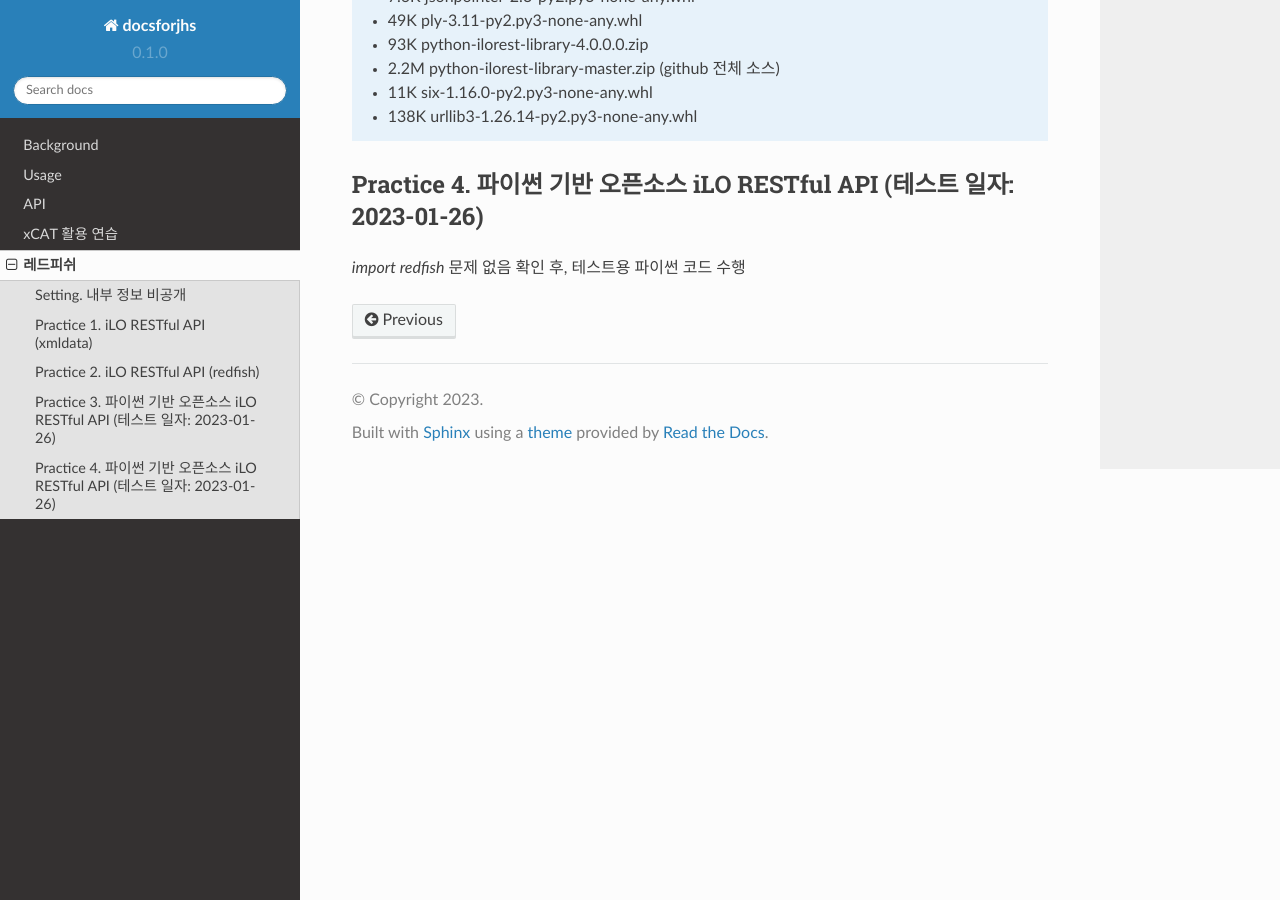
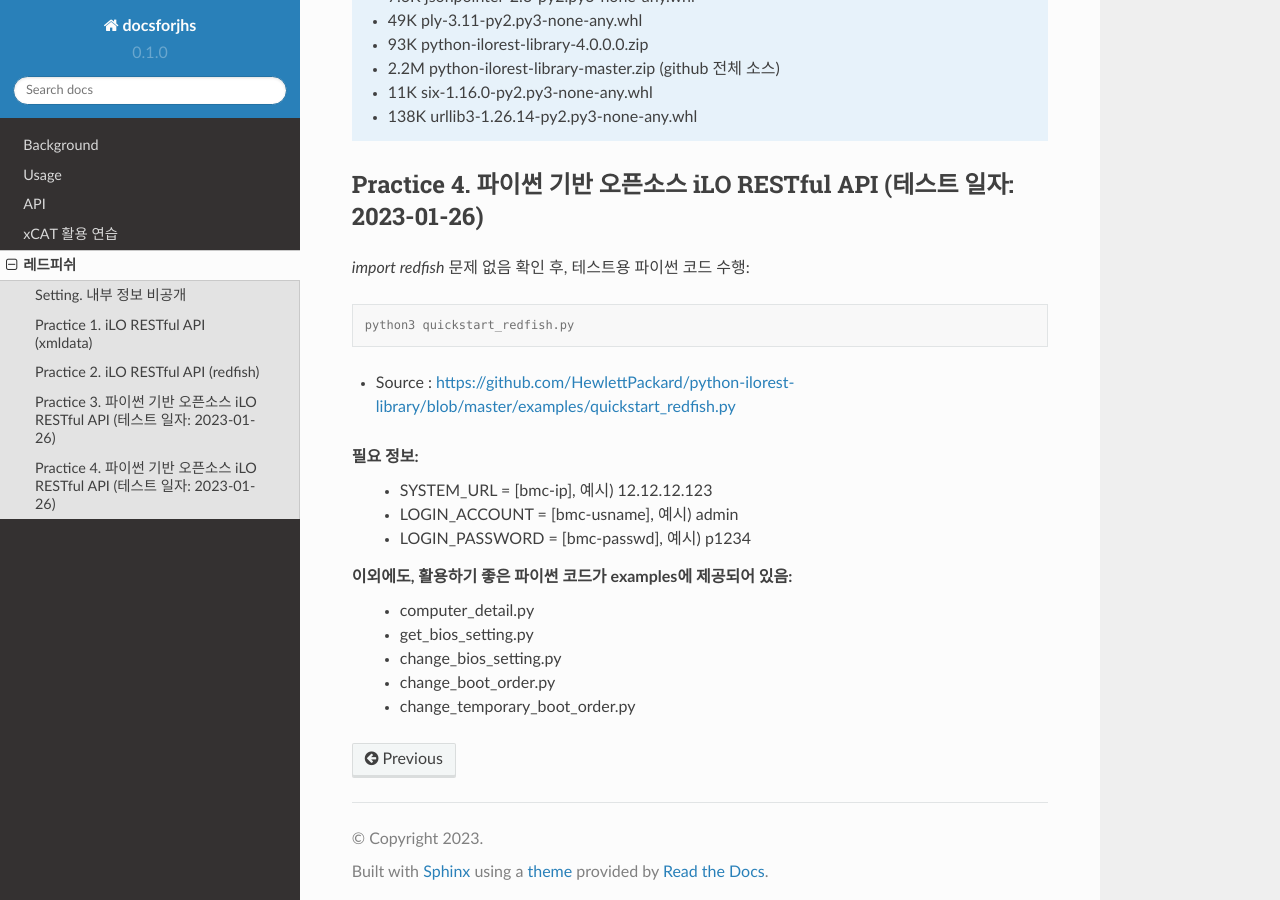
Before and after one commit to joohyungsun7/docsforjhs, a Sphinx documentation site: the page built from docs/test02.rst, in a window 1280 px wide and 900 px high, scrolled down 3592 px. Built offline with Sphinx 7.4.7 and the Read the Docs theme 2.0.0, drawn with Linux system fonts in a browser that asks for light colours.

Commit message:
Update test02.rst

```diff
--- a/docs/test02.rst
+++ b/docs/test02.rst
@@ -162,4 +162,22 @@ Installing for dependencies:
 Practice 4. 파이썬 기반 오픈소스 iLO RESTful API (테스트 일자: 2023-01-26)
 ----------------
 
-`import redfish` 문제 없음 확인 후, 테스트용 파이썬 코드 수행
+`import redfish` 문제 없음 확인 후, 테스트용 파이썬 코드 수행:
+
+.. code-block:: console
+
+   python3 quickstart_redfish.py
+
+* Source : https://github.com/HewlettPackard/python-ilorest-library/blob/master/examples/quickstart_redfish.py
+
+필요 정보:
+ - SYSTEM_URL = [bmc-ip], 예시) 12.12.12.123
+ - LOGIN_ACCOUNT = [bmc-usname], 예시) admin
+ - LOGIN_PASSWORD = [bmc-passwd], 예시) p1234
+
+이외에도, 활용하기 좋은 파이썬 코드가 examples에 제공되어 있음:
+ - computer_detail.py
+ - get_bios_setting.py
+ - change_bios_setting.py
+ - change_boot_order.py
+ - change_temporary_boot_order.py
```
